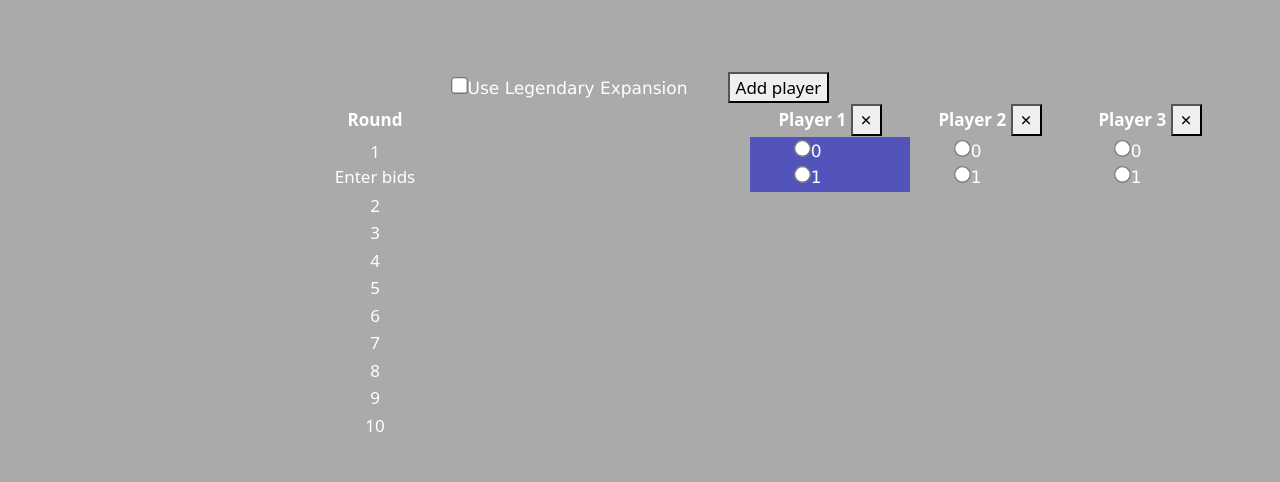
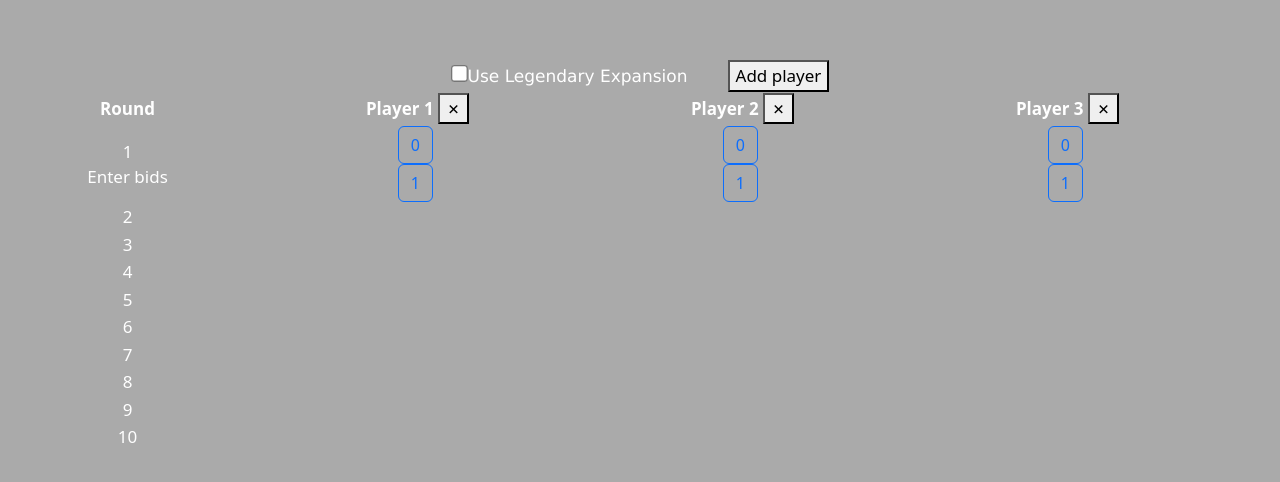
Before and after one commit to jkcox/SkullKingScorer, a React (Create React App) app: page / in a window 1280 px wide. Shown: the part 132-614 px from the top of the page. Built offline with nearby package versions, Linux system fonts and the light colour scheme.

Commit message:
add bootstrap classes

```diff
--- a/src/PlayerRound.tsx
+++ b/src/PlayerRound.tsx
@@ -78,16 +78,15 @@ const PlayerRound: FunctionComponent<PlayerRoundProps> = ( {cardCount, prevRound
     setBid(Math.max(0,Math.min(bid + bidChange, cardCount)));
   };
 
-  let backgroundColor =  winning ? 'rgba(255,215,0,0.6)'
-    : ((startingPlayer && roundMode === RoundModes.Bidding) ? 'rgba(25,25,200,0.6)' : '');
+  let backgroundColor =  winning ? 'table-success' : ((startingPlayer && roundMode === RoundModes.Bidding) ? 'table-primary' : '');
   return (
-    <td className='PlayerRound' style={{width: 160, backgroundColor: backgroundColor}} key={player+cardCount}>
+    <td className={`PlayerRound ${backgroundColor}`} key={player+cardCount}>
     {roundMode === RoundModes.Bidding &&
-    <div title={startingPlayer ? 'Starts round' : ''}>
+    <div key={player} title={startingPlayer ? 'Starts round' : ''}>
       {trickNums.map(n =>
       <>
-        <input key={player + n} type='radio' name={player} id={player+n} value={n} onClick={() => {recordPlayerBid(n)}}/>
-        <label key={player + n + 'L'} htmlFor={player + n}>{n}</label>&nbsp;<br></br>
+        <input className="btn-check" key={player + n} type='radio' name={player} id={player+n} value={n} onClick={() => {recordPlayerBid(n)}}/>
+        <label className="btn btn-outline-primary" key={player + n + 'L'} htmlFor={player + n}>{n}</label>&nbsp;<br/>
         </>
       )}
     </div>}
@@ -100,12 +99,12 @@ const PlayerRound: FunctionComponent<PlayerRoundProps> = ( {cardCount, prevRound
         { roundMode === RoundModes.Playing &&
           <div>
             { tricksPlayed < cardCount &&
-             <button onClick={() => {trickPlayed()}}>Add Trick</button>
+             <button className='btn btn-secondary' onClick={() => {trickPlayed()}}>Add Trick</button>
             }
             { legendaryExpansionInPlay && tricks > 0 &&
             <div className='dropdown'>
-              <button className='dropdownbutton'>
-                <img style={{backgroundColor: 'white'}} alt={'Pirate played'} width={16} src={process.env.PUBLIC_URL+'/Skull-And-Crossbones-Remix.svg'}/>
+              <button type="button" className="btn">
+                <img style={{backgroundColor: 'white'}} alt={'Pirate played'} width={32} src={process.env.PUBLIC_URL+'/Skull-And-Crossbones-Remix.svg'}/>
               </button>
               <div className='dropdown-content'>
                 <div>Use Harry the Giant</div>
@@ -130,6 +129,7 @@ const PlayerRound: FunctionComponent<PlayerRoundProps> = ( {cardCount, prevRound
       { bonus > 0 && <div>Bonus: {bonus}</div>}
     <div>Score: {score}</div>
     <div>Total: {score + prevRoundScore}</div>
+    {localStorage.setItem('scores', JSON.stringify(score + prevRoundScore))}
     </>
     }
     </td>
```
